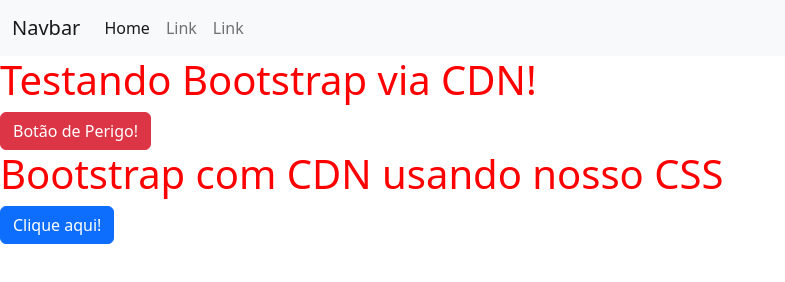
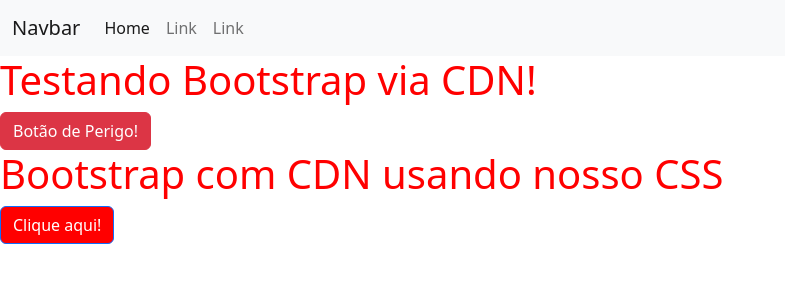
Before and after one commit to LaianeRibeiroo/iftm---fundamentos-de-web-design, a plain HTML site: page Atividade_ Bootstrap/index.html in a window 1280 px wide. Shown: the whole page, without its empty margins (0-785 px from the left). Drawn offline with nearby package versions, Linux system fonts and the light colour scheme.

Commit message:
Atualizando Exercicio Bootstrap

```diff
--- a/Atividade_ Bootstrap/style.css
+++ b/Atividade_ Bootstrap/style.css
@@ -7,3 +7,4 @@ h1 {
     }
 
 button{background-color: red;}
+.btn-primary{background-color: red;}
```
